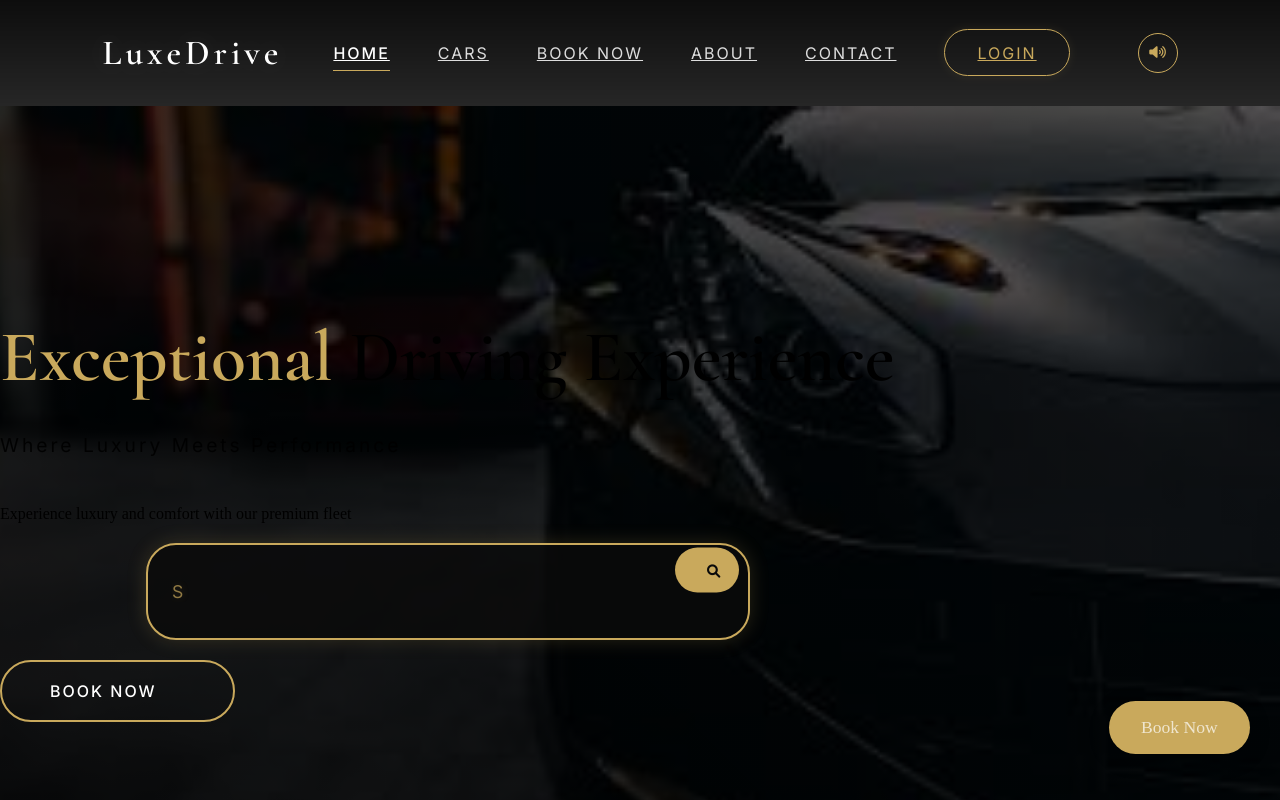
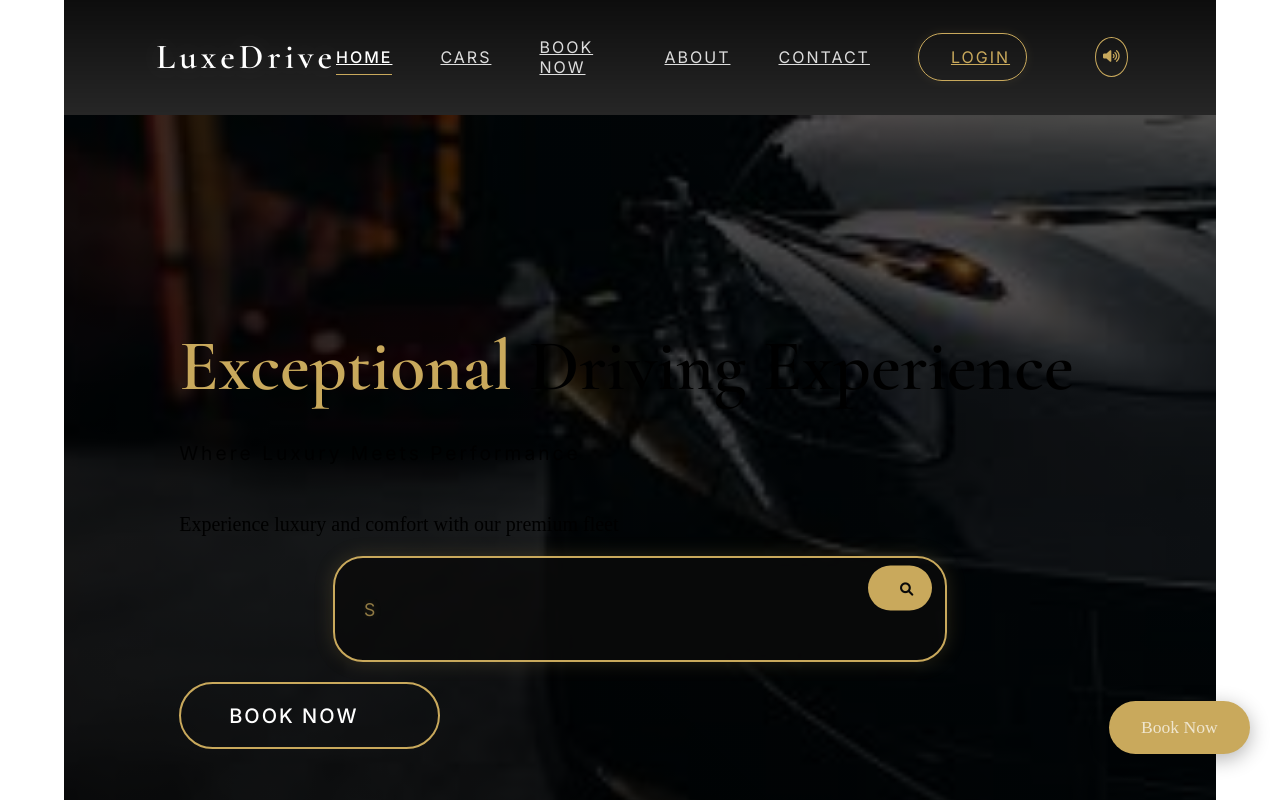
Before and after one commit to Aditya-Agrahari1/Car-Rental-Website, a website: page index.html in a window 1280 px wide. Shown: the top 800 px of the page. Drawn offline with nearby package versions, Linux system fonts and the light colour scheme.

Commit message:
Update styles.css

```diff
--- a/styles.css
+++ b/styles.css
@@ -11,74 +11,94 @@
 
 /* Global Styles */
 body {
-    font-size: 100%;
-    max-width: 100%;
+    font-size: 125%; /* Increased from fixed pixels */
+    max-width: 90%;
     margin: 0 auto;
-    padding: 0;
 }
 
 /* Header adjustments */
 .navbar {
-    padding: 1% 5%;
+    padding: 1.5% 4%;
 }
 
 .logo {
-    font-size: 200%;
+    font-size: 150%;
 }
 
 .nav-links {
-    gap: 3%;
+    gap: 4%;
 }
 
 .nav-links a {
-    font-size: 100%;
-    padding: 1% 0;
+    font-size: 110%;
+    padding: 2% 0;
 }
 
 /* Hero Section */
 .hero-content {
-    padding-top: 12%;
-    max-width: 70%;
+    padding-top: 15%;
+    max-width: 80%;
+    margin: 0 auto;
 }
 
 .hero-content h1 {
-    font-size: 350%;
+    font-size: 300%;
 }
 
 .hero-subtitle {
-    font-size: 110%;
-    margin-bottom: 3%;
+    font-size: 120%;
+    margin-bottom: 4%;
 }
 
 /* Search Bar */
 .search-bar {
-    max-width: 40%;
-    margin: 1.5% auto;
+    max-width: 50%;
+    margin: 2% auto;
+    padding: 0.5%;
 }
 
 .search-bar input {
-    font-size: 100%;
-    padding: 1.5% 2%;
+    font-size: 120%;
+    padding: 2% 3%;
 }
 
 .search-bar button {
-    width: 6%;
+    width: 8%;
+    height: auto;
     aspect-ratio: 1;
 }
 
 /* Category Cards */
 .category-card {
-    height: 35vh;
+    height: 40vh;
 }
 
 .category-card h3 {
-    font-size: 150%;
+    font-size: 180%;
+}
+
+.categories {
+    padding: 4rem 5%; /* Reduced from 6rem 8% */
+}
+
+.categories h2 {
+    font-size: 2.5rem; /* Reduced from 3rem */
+}
+
+.category-card {
+    height: 300px; /* Reduced from 350px */
 }
 
 /* Media Queries */
+@media (min-width: 1920px) {
+    body {
+        font-size: 16px;
+    }
+}
+
 @media (max-width: 768px) {
     body {
-        font-size: 90%;
+        font-size: 14px;
     }
 }
 
```
